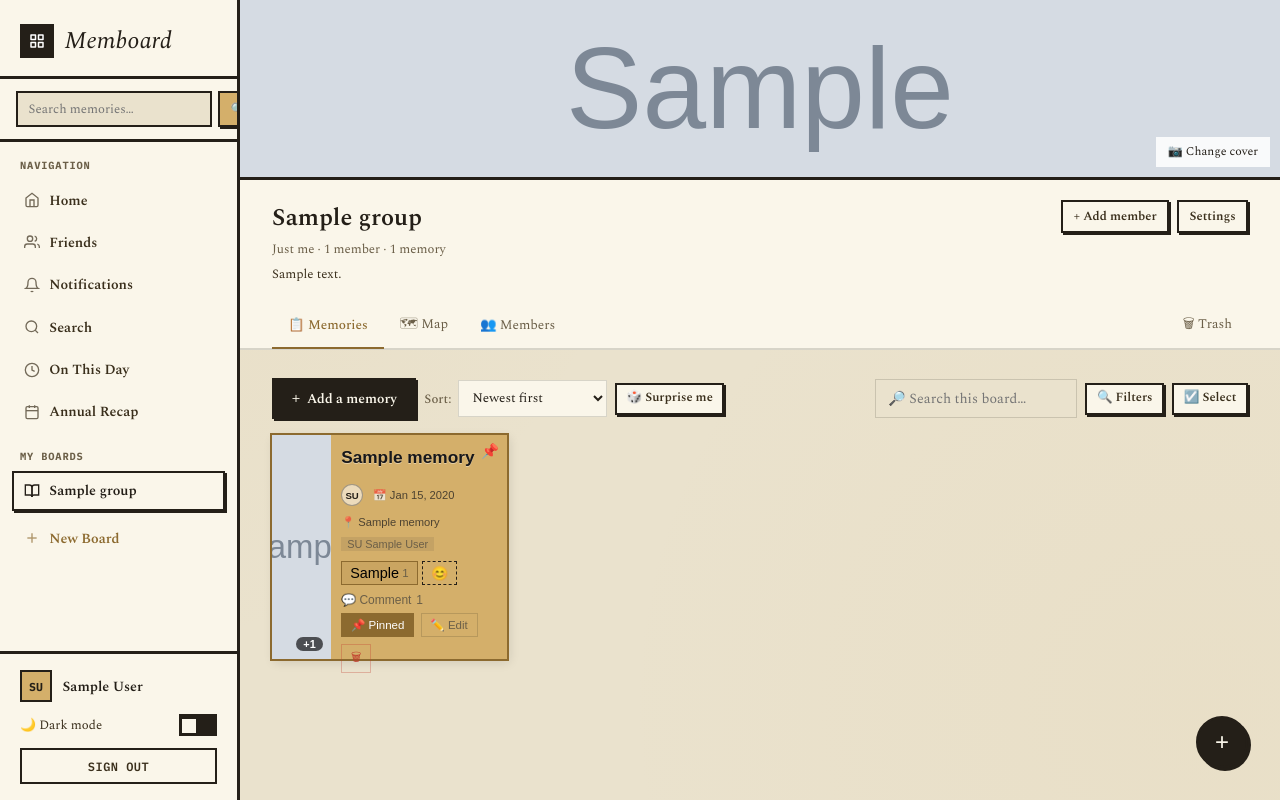
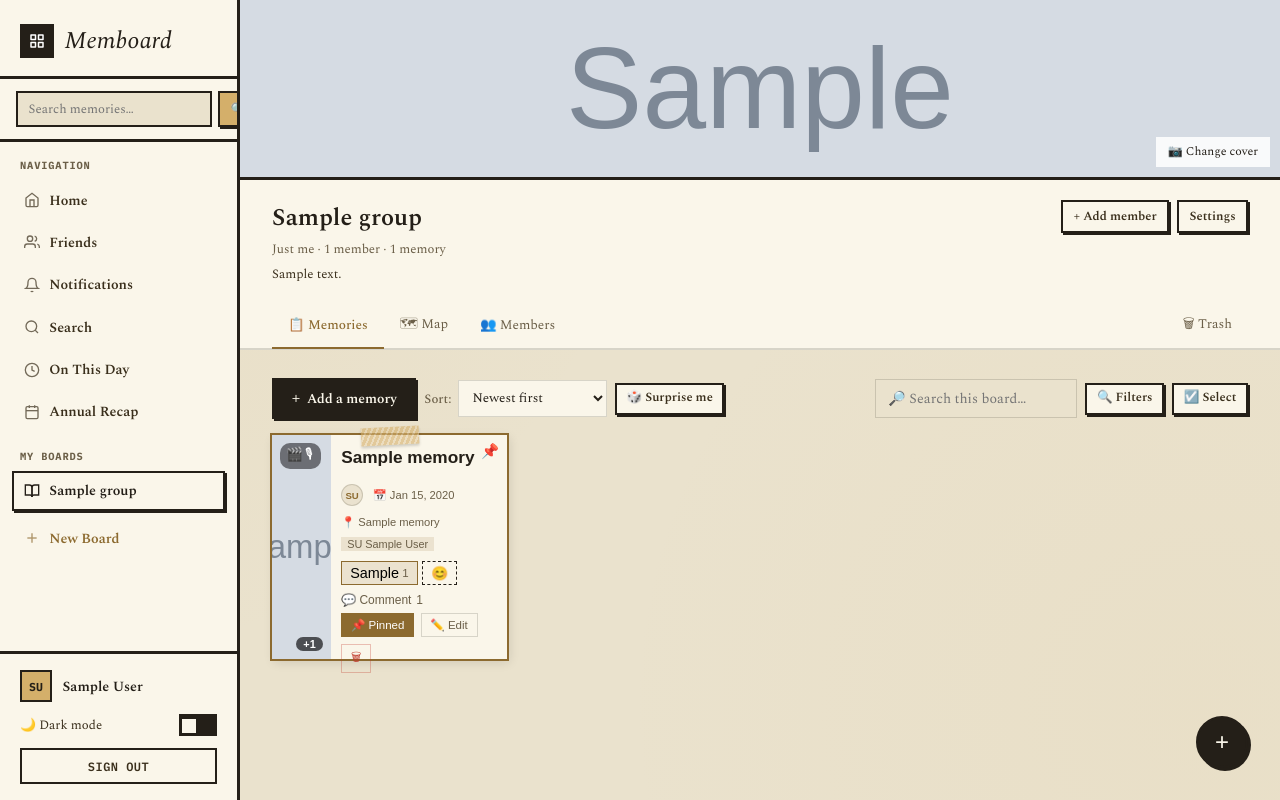
Before and after one commit to BlueWhiteTen/memboard, a Django app: page /groups/1/ in a window 1280 px wide. Run offline with Django 4.2, Linux system fonts and the light colour scheme; a user stored in the database is signed in; tables that the repository leaves empty hold one stand-in row (values such as "Sample post"); grey boxes marked "Sample" are stand-in pictures; data that the repository does not hold is empty; some libraries are stand-ins or nearby versions.

Commit message:
cards them update

```diff
--- a/core/templates/core/group_detail.html
+++ b/core/templates/core/group_detail.html
@@ -44,6 +44,7 @@
 .memory-wrapper { break-inside: avoid; margin-bottom: 0.75rem; }
 .memory-card {
     position: relative; border-radius:0; height: 224px;
+    background: var(--warm-white);
     box-shadow: 2px 3px 10px rgba(23, 23, 26,0.13), 0 1px 3px rgba(23, 23, 26,0.08);
     /* overflow stays visible (not hidden) so the reaction picker popup and
        the comments popover — both absolutely-positioned children — aren't
@@ -72,8 +73,21 @@
 .memory-card.pinned { box-shadow: 0 0 0 2px var(--amber), 2px 3px 10px rgba(23, 23, 26,0.13); }
 .memory-card.pinned:hover { box-shadow: 0 0 0 2px var(--amber), 6px 8px 24px rgba(23, 23, 26,0.28); }
 .memory-inner { padding: 0.75rem 0.65rem 0.55rem; }
-.pin-badge { position: absolute; top: 8px; right: 8px; font-size: 0.9rem; }
-.media-badge { position: absolute; top: 8px; left: 8px; font-size: 0.85rem; background:rgba(23,23,26,0.55); color:#fff; padding:1px 6px; border-radius:10px; letter-spacing:2px; }
+.pin-badge { position: absolute; top: 8px; right: 8px; font-size: 0.9rem; z-index: 7; }
+.media-badge { position: absolute; top: 8px; left: 8px; font-size: 0.85rem; background:rgba(23,23,26,0.55); color:#fff; padding:1px 6px; border-radius:10px; letter-spacing:2px; z-index: 7; }
+/* Colour tag rendered as a small semi-transparent strip of "tape" stuck to
+   the top of the card, instead of the card's whole surface being a solid
+   colour — the card itself stays on the same parchment paper as the rest
+   of the site, in either light or dark mode. */
+.memory-tape {
+    position: absolute; top: -8px; left: 50%; margin-left: -29px;
+    width: 58px; height: 18px; opacity: 0.62; transform: rotate(-3deg);
+    box-shadow: 0 2px 3px rgba(0,0,0,0.28); z-index: 6; pointer-events: none;
+}
+.memory-tape::after {
+    content: ''; position: absolute; inset: 0;
+    background: repeating-linear-gradient(115deg, rgba(255,255,255,0.4) 0 2px, transparent 2px 5px);
+}
 .memory-photo { width:100%; max-height:150px; object-fit:cover; display:block; }
 /* Photo lives in a column on the left (~25% of the card), text to its
    right — rather than a photo strip across the top. */
@@ -81,23 +95,23 @@
 .memory-card.has-photo .memory-photo-col { flex: 0 0 25%; max-width: 25%; position: relative; overflow: hidden; }
 .memory-card.has-photo .memory-photo-col .memory-photo { width: 100%; height: 100%; max-height: none; }
 .memory-card.has-photo .memory-inner { flex: 1 1 auto; min-width: 0; }
-/* Note paper stays the same bright color in light or dark mode, so its text
-   is pinned to a fixed dark ink (not the var(--ink) token, which flips light
-   in dark mode) with a soft light shadow to lift it off the paper. */
-.memory-title { font-weight:700; font-size:1.08rem; margin-bottom:0.35rem; color:#17171A; text-shadow:0 1px 0 rgba(255,255,255,0.4); }
-.memory-content { font-size:1rem; line-height:1.45; color:#17171A; white-space:pre-wrap; text-shadow:0 1px 0 rgba(255,255,255,0.35); }
-.memory-meta { font-size:0.72rem; color:rgba(23,23,26,0.72); margin-top:0.65rem; display:flex; gap:0.6rem; flex-wrap:wrap; align-items:center; }
-.creator-av { width:22px; height:22px; border-radius:50%; background:rgba(255,255,255,0.55); color:var(--ink); border:1.5px solid rgba(23,23,26,0.35); display:inline-flex; align-items:center; justify-content:center; font-size:0.6rem; font-weight:700; flex-shrink:0; box-sizing:border-box; }
+/* The card is now plain parchment (see .memory-card), so its text follows
+   the normal theme ink tokens like the rest of the site instead of being
+   pinned to a fixed dark color for contrast against a bright note color. */
+.memory-title { font-weight:700; font-size:1.08rem; margin-bottom:0.35rem; color:var(--ink); }
+.memory-content { font-size:1rem; line-height:1.45; color:var(--ink); white-space:pre-wrap; }
+.memory-meta { font-size:0.72rem; color:var(--ink-muted); margin-top:0.65rem; display:flex; gap:0.6rem; flex-wrap:wrap; align-items:center; }
+.creator-av { width:22px; height:22px; border-radius:50%; background:var(--amber-pale); color:var(--amber); border:1.5px solid var(--border); display:inline-flex; align-items:center; justify-content:center; font-size:0.6rem; font-weight:700; flex-shrink:0; box-sizing:border-box; }
 .creator-name { font-weight:600; }
 .quickpick-list { margin-top:0.5rem; max-height:160px; overflow-y:auto; display:flex; flex-direction:column; gap:0.3rem; }
 .quickpick-row { display:flex; align-items:center; gap:0.5rem; width:100%; text-align:left; padding:0.45rem 0.6rem; background:var(--cream); border:1px solid var(--border); font-family:inherit; font-size:0.82rem; color:var(--ink); cursor:pointer; transition:background 0.12s; }
 .quickpick-row:hover { background:var(--amber-pale); }
 .quickpick-row:disabled { opacity:0.6; cursor:default; }
 .quickpick-count { margin-left:auto; font-size:0.7rem; color:var(--ink-muted); flex-shrink:0; }
-.memory-date-badge { font-size:0.7rem; color:rgba(23,23,26,0.72); }
-.memory-loc { font-size:0.7rem; color:rgba(23,23,26,0.72); display:flex; align-items:center; gap:0.2rem; }
+.memory-date-badge { font-size:0.7rem; color:var(--ink-muted); }
+.memory-loc { font-size:0.7rem; color:var(--ink-muted); display:flex; align-items:center; gap:0.2rem; }
 .tagged-list { display:flex; gap:0.3rem; flex-wrap:wrap; margin-top:0.5rem; }
-.tag-chip { font-size:0.68rem; padding:1px 6px; border-radius:0; background:rgba(23, 23, 26,0.08); color:var(--ink-muted); }
+.tag-chip { font-size:0.68rem; padding:1px 6px; border-radius:0; background:var(--amber-pale); color:var(--ink-muted); }
 
 /* Reactions */
 .memory-reactions { display:flex; gap:0.3rem; flex-wrap:wrap; margin-top:0.6rem; align-items:center; }
@@ -258,7 +272,8 @@
 .memory-view-photo-col { flex: 1 1 50%; background: #17171a; display: flex; flex-direction: column; align-items: center; overflow-y: auto; max-height: 88vh; }
 .memory-view-photo-col img { width: 100%; max-height: 88vh; object-fit: contain; cursor: zoom-in; flex-shrink: 0; }
 .memory-view-photo-col img:not(:first-child) { border-top: 2px solid #17171a; }
-.memory-view-info-col { flex: 1 1 50%; padding: 2rem 1.75rem 1.75rem; overflow-y: auto; max-height: 88vh; }
+.memory-view-info-col { flex: 1 1 50%; padding: 2rem 1.75rem 1.75rem; overflow-y: auto; max-height: 88vh; position: relative; background: var(--warm-white); }
+.memory-view-info-col .memory-tape { top: 10px; left: 1.75rem; margin-left: 0; }
 .memory-view-body.no-photo .memory-view-info-col { flex: 1 1 100%; }
 .memory-view-info-col .memory-title { font-size: 1.35rem; margin-bottom: 0.6rem; }
 .memory-view-info-col .memory-content { font-size: 0.95rem; line-height: 1.5; margin-bottom: 1rem; white-space: pre-wrap; }
@@ -408,7 +423,6 @@
             {% for memory in memories %}
             <div class="memory-wrapper">
             <div class="memory-card {% if memory.is_pinned %}pinned{% endif %} {% if memory.card_photo_url %}has-photo{% endif %}"
-                 style="background: var(--note-{{ memory.colour }});"
                  id="memory-{{ memory.pk }}"
                  data-created-at="{{ memory.created_at|date:'M j, Y, g:i A' }}"
                  data-video-url="{% if memory.video %}{{ memory.video.url }}{% endif %}"
@@ -416,7 +430,9 @@
                  data-photo-urls='{{ memory.photo_urls_json }}'
                  data-can-share="{% if memory.user_can_share %}1{% else %}0{% endif %}"
                  data-share-url="{{ memory.share_url }}"
+                 data-colour="{{ memory.colour }}"
                  onclick="openMemoryView({{ memory.pk }}, event)">
+                {% if memory.colour %}<span class="memory-tape" style="background: var(--note-{{ memory.colour }});" title="{{ memory.colour|title }}"></span>{% endif %}
                 <input type="checkbox" class="select-checkbox" onclick="event.stopPropagation(); toggleMemorySelect({{ memory.pk }}, this)" title="Select this memory">
                 {% if memory.video or memory.voice_note %}
                 <span class="media-badge" title="{% if memory.video %}Has a video clip{% endif %}{% if memory.video and memory.voice_note %} & {% endif %}{% if memory.voice_note %}Has a voice note{% endif %}">
@@ -1323,10 +1339,13 @@ function openMemoryView(memPk, evt) {
     const photosHtml = photoUrls.map(url =>
         `<img src="${url}" alt="" onclick="openLightbox('${url}')">`).join('');
 
+    const colour = card.dataset.colour || '';
+    const tapeHtml = colour ? `<span class="memory-tape" style="background: var(--note-${colour});" title="${colour}"></span>` : '';
+
     document.getElementById('memory-view-content').innerHTML = `
-        <div class="memory-view-body ${hasPhoto ? '' : 'no-photo'}" style="background:${card.style.background || 'var(--warm-white)'};">
+        <div class="memory-view-body ${hasPhoto ? '' : 'no-photo'}">
             ${hasPhoto ? `<div class="memory-view-photo-col">${photosHtml}</div>` : ''}
-            <div class="memory-view-info-col">${infoHtml}</div>
+            <div class="memory-view-info-col">${tapeHtml}${infoHtml}</div>
         </div>`;
 
     const viewModal = document.getElementById('memory-view-modal');
```
